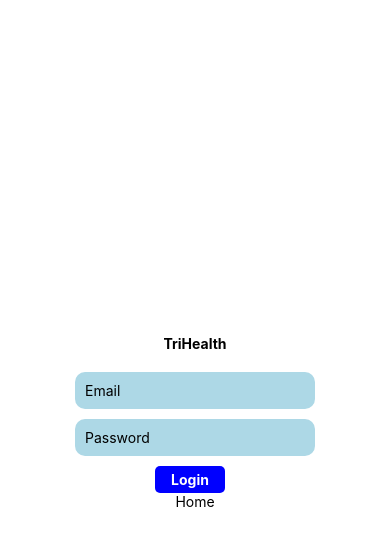
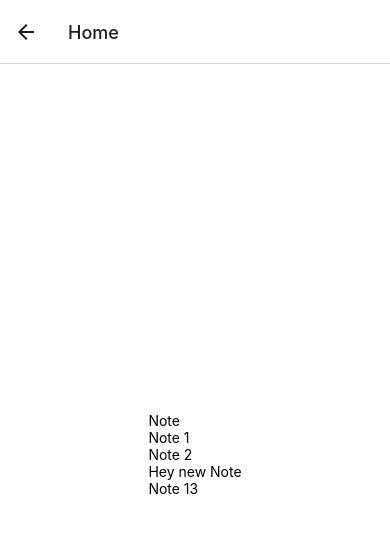
Before and after one commit to mcorrieri/health-journal-native, a React Native app: screen /Home in a window 390 px wide. Shown: the top 546 px of the page. Built offline with nearby package versions, Linux system fonts and the light colour scheme.

Commit message:
navigation working

```diff
--- a/App.js
+++ b/App.js
@@ -1,64 +1,48 @@
 import React from "react";
-import { StatusBar } from "expo-status-bar";
 import { StyleSheet, Text, View, Image, TouchableOpacity } from "react-native";
 import Login from "./components/Login";
 import Home from "./components/Home";
-import { NavigationContainer } from "@react-navigation/native";
+import { NavigationContainer, StackActions } from "@react-navigation/native";
 import { createNativeStackNavigator } from "@react-navigation/native-stack";
 
 export default function App() {
   return (
-    <View style={styles.container}>
-      <Login />
-
-      <Home />
-
-      {/* <Image
-        source={{
-          uri: "http://images2.fanpop.com/image/polls/368000/368421_1264863810256_full.jpg?v=1264863819",
-        }}
-        style={styles.logo}
-      /> */}
-      {/* <Text style={styles.instruction}>Yeah I've got a weight problem</Text> */}
-
-      {/* <TouchableOpacity
-        onPress={() => alert("Yeah, I've got a weight problem")}
-        style={styles.button}
-      >
-        <Text style={styles.buttonText}>Melvin do you have a problem?</Text>
-      </TouchableOpacity> */}
-      <StatusBar style="auto" />
-    </View>
+    <NavigationContainer>
+      <Stack.Navigator initialRouteName="Login">
+        <Stack.Screen name="Login" component={Login} />
+        <Stack.Screen name="Home" component={Home} />
+      </Stack.Navigator>
+    </NavigationContainer>
   );
 }
 
-// const Stack = createNativeStackNavigator();
+const Stack = createNativeStackNavigator();
 
-const styles = StyleSheet.create({
-  container: {
-    flex: 1,
-    backgroundColor: "#fff",
-    alignItems: "center",
-    justifyContent: "center",
-  },
-  logo: {
-    width: 200,
-    height: 200,
-    marginBottom: 10,
-    borderRadius: 10,
-  },
-  instruction: {
-    marginHorizontal: 20,
-    color: "blue",
-    fontSize: 18,
-  },
-  button: {
-    backgroundColor: "blue",
-    padding: 20,
-    borderRadius: 5,
-  },
-  buttonText: {
-    fontSize: 20,
-    color: "#fff",
-  },
-});
+// const styles = StyleSheet.create({
+//   container: {
+//     flex: 1,
+//     backgroundColor: "#fff",
+//     alignItems: "center",
+//     justifyContent: "center",
+//   },
+//   logo: {
+//     width: 200,
+//     height: 200,
+//     marginBottom: 10,
+//     borderRadius: 10,
+//   },
+//   instruction: {
+//     marginHorizontal: 20,
+//     color: "blue",
+//     fontSize: 18,
+//   },
+//   button: {
+//     backgroundColor: "blue",
+//     padding: 20,
+//     borderRadius: 5,
+//   },
+//   buttonText: {
+//     fontSize: 20,
+//     color: "#fff",
+//   },
+// });
--- a/components/Home.js
+++ b/components/Home.js
@@ -1,12 +1,22 @@
-import { View, Text } from "react-native";
+import { Text, View, TextInput, StyleSheet } from "react-native";
 import React from "react";
+import NoteList from "./NoteList";
 
 const Home = () => {
   return (
-    <View>
-      <Text>Home</Text>
+    <View style={styles.container}>
+      <NoteList />
     </View>
   );
 };
 
+const styles = StyleSheet.create({
+  container: {
+    flex: 1,
+    backgroundColor: "#fff",
+    alignItems: "center",
+    justifyContent: "center",
+  },
+});
+
 export default Home;
--- a/components/Login.js
+++ b/components/Login.js
@@ -1,14 +1,19 @@
 import React, { Component, useState } from "react";
-import { Text, View, TextInput, StyleSheet } from "react-native";
+import { Text, View, TextInput, StyleSheet, Pressable } from "react-native";
 import { TouchableOpacity } from "react-native";
 import { NavigationContainer } from "@react-navigation/native";
 import { createNativeStackNavigator } from "@react-navigation/native-stack";
 
-export default function Login() {
+export default function Login({ navigation }) {
   const [email, setEmail] = useState("");
+  const [password, setPassword] = useState("");
+
+  const handleLogin = () => {
+    navigation.navigate("Home");
+  };
 
   return (
-    <View>
+    <View style={styles.container}>
       <Text style={styles.text}>TriHealth</Text>
       <TextInput
         style={styles.inputs}
@@ -16,15 +21,28 @@ export default function Login() {
         value={email}
         onChange={(e) => setEmail(e.target.value)}
       ></TextInput>
-      <TextInput style={styles.inputs} placeholder="Password"></TextInput>
+      <TextInput
+        style={styles.inputs}
+        placeholder="Password"
+        value={password}
+        onChange={(e) => setPassword(e.target.value)}
+      ></TextInput>
       <TouchableOpacity style={styles.button}>
-        <Text style={styles.buttonText}>Login</Text>
+        <Pressable onPress={handleLogin} style={styles.buttonText}>
+          <Text style={styles.buttonText}>Login</Text>
+        </Pressable>
       </TouchableOpacity>
     </View>
   );
 }
 
 const styles = StyleSheet.create({
+  container: {
+    flex: 1,
+    backgroundColor: "#fff",
+    alignItems: "center",
+    justifyContent: "center",
+  },
   inputs: {
     width: 240,
     marginHorizontal: 20,
@@ -45,7 +63,6 @@ const styles = StyleSheet.create({
     alignItems: "center",
     textAlign: "center",
     width: 70,
-    marginLeft: 100,
   },
   buttonText: {
     fontSize: 14,
--- /dev/null
+++ b/components/Note.js
@@ -0,0 +1,16 @@
+import { View, Text } from "react-native";
+import React from "react";
+
+const Note = () => {
+  return (
+    <View>
+      <Text>Note</Text>
+      <Text>Note 1</Text>
+      <Text>Note 2</Text>
+      <Text>Hey new Note</Text>
+      <Text>Note 13</Text>
+    </View>
+  );
+};
+
+export default Note;
--- /dev/null
+++ b/components/NoteList.js
@@ -0,0 +1,13 @@
+import { View, Text } from "react-native";
+import React from "react";
+import Note from "./Note";
+
+const NoteList = () => {
+  return (
+    <View>
+      <Note />
+    </View>
+  );
+};
+
+export default NoteList;
```
